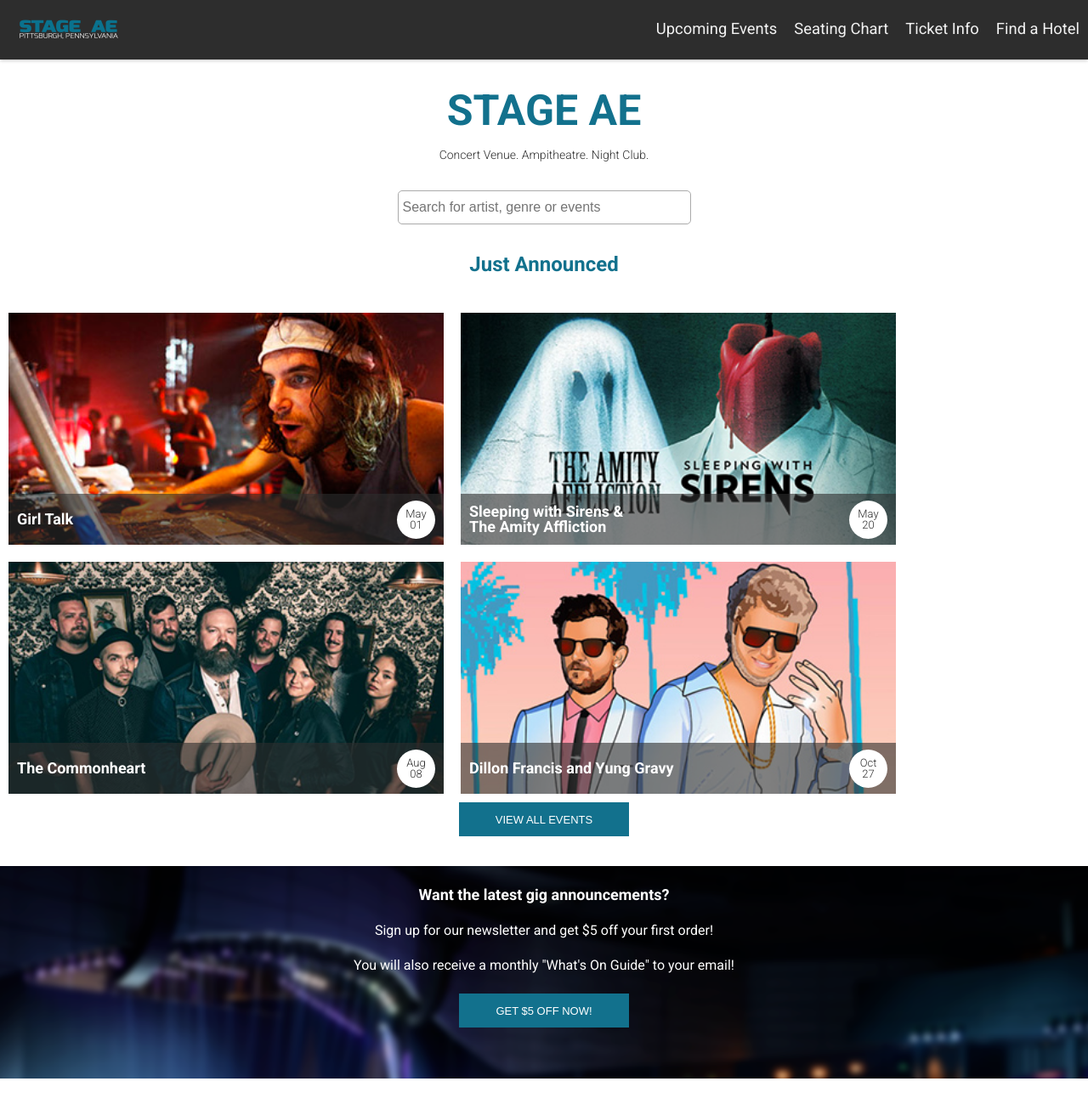
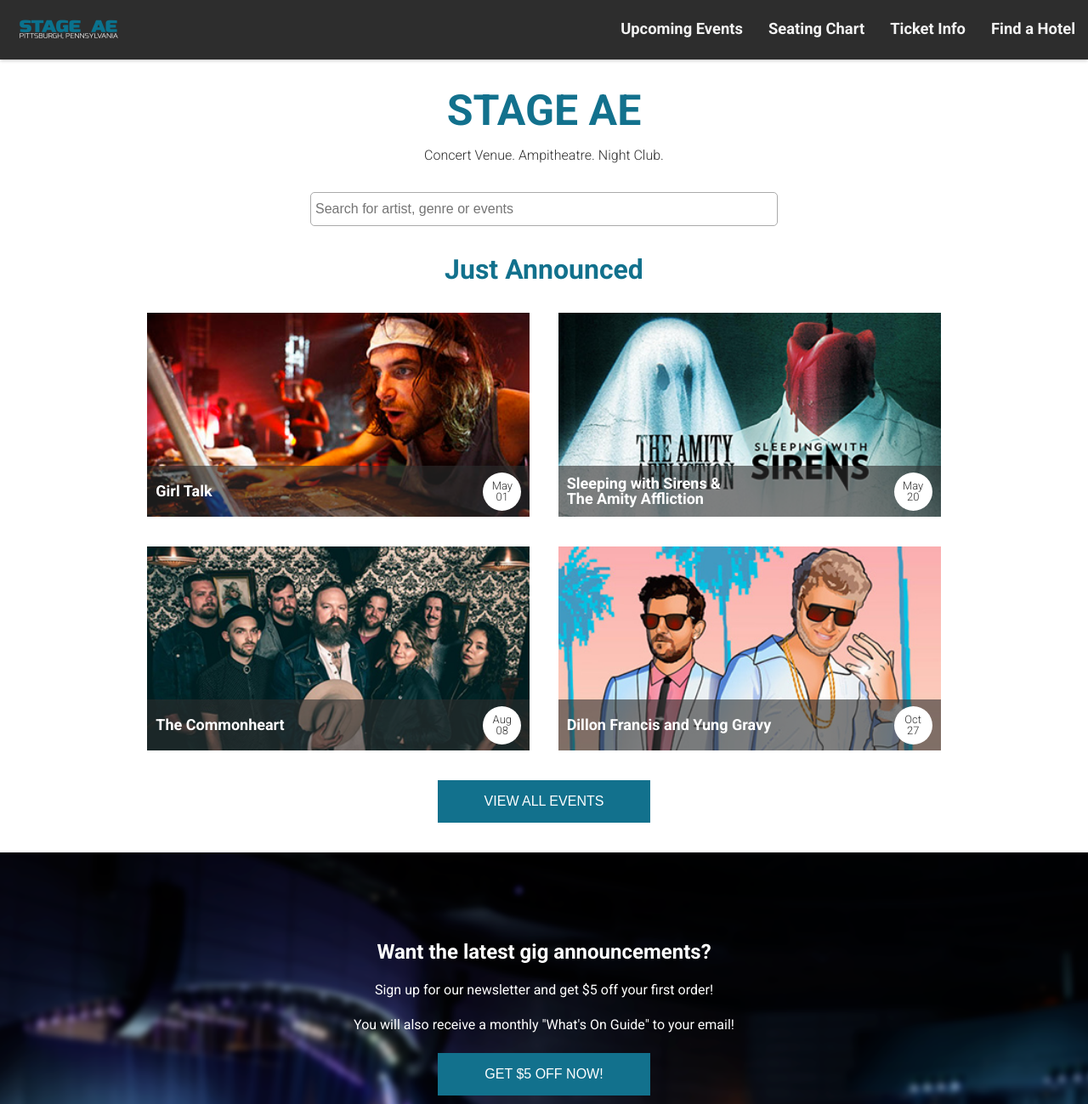
Before and after one commit to mark-oblack/stage-ae-redesign, a plain HTML site: page index.html in a window 1280 px wide. Shown: the top 1299 px of the page at 85% size. Drawn offline with Linux system fonts and the light colour scheme.

Commit message:
finished building desktop styling

```diff
--- a/css/responsive.css
+++ b/css/responsive.css
@@ -1,5 +1,5 @@
 
-@media screen and (max-width: 740px) {
+@media screen and (max-width: 739px) {
 	.topnav a:not(:first-child),
 	.topnav-items {
         display: none;
@@ -36,17 +36,54 @@
 }
 
 @media screen and (min-width: 650px) {
+	input[type=search] {
+		width: 550px;
+	}
+
 	.event-flex-item,
 	.event-details {
-		width: 40%;
-	}
-
-	.event-flex-item {
-		margin: 10px;
+		width: 45%;
 	}
 
 	.event-flex-container {
 		flex-direction: row;
 		flex-wrap: wrap;
+		justify-content: space-evenly;
+	}
+
+	.event-flex-item img,
+	.event-flex-item .event-details {
+		max-width: 450px;
 	}
 }
+
+@media screen and (min-width: 800px) {
+	h3 {
+		font-size: 32px;
+	}
+
+	.caption {
+		font-size: 16px;
+	}
+
+	.primary-btn {
+		font-size: 16px;
+	}
+
+	.large {
+		height: 50px;
+		width: 250px;
+	}
+
+	.newsletter-ad {
+		height: 400px;
+	}
+
+	.newsletter-ad h5 {
+		font-size: 24px;
+	}
+
+	footer ul li {
+		font-size: 16px;
+	}
+}
--- a/css/styles.css
+++ b/css/styles.css
@@ -84,7 +84,8 @@ Top navigation bar
     display: block;
     font-family: 'Roboto', sans-serif;
     font-size: 1.15em;
-    padding: 25px 10px 15px 10px;
+    font-weight: 700;
+    padding: 25px 15px 15px 15px;
 	text-align: center;
 	text-decoration: none;
 }
@@ -146,6 +147,7 @@ Featured events
     display: flex;
     flex-direction: column;
     margin: 0 auto;
+    max-width: 1000px;
 }
 
 .event-flex-item {
@@ -213,6 +215,7 @@ Primary button
 
 .primary-btn:hover {
     background-color: #7db1c0;
+    cursor: pointer;
     transition: 0.3s ease-in;
 }
 
@@ -230,12 +233,17 @@ Newsletter ad
 .newsletter-ad {
     background: #2d2d2d url(../assets/images/newsletter-bg.png) no-repeat center;
     background-size: cover;
-    height: 250px;
+    display: flex;
+    flex-direction: column;
+    justify-content: center;
+    height: 300px;
     margin-bottom: 35px;
 }
 
 .newsletter-ad div {
-    display: block;
+    display: flex;
+    flex-direction: column;
+    justify-content: space-between;
     margin: 0 auto;
     width: 95%;
 }
@@ -278,6 +286,7 @@ footer ul {
     justify-content: space-evenly;
     list-style: none;
     width: 80%;
+    max-width: 800px;
 }
 
 footer ul li {
--- a/index.html
+++ b/index.html
@@ -12,7 +12,7 @@
 <body>
     <header>
         <nav class="topnav" id="myTopnav">
-            <a href="index">
+            <a href="index.html">
                 <img class="logo" src="assets/logos/stage-ae-logo.png">
             </a>
             <div class="topnav-items" id="myTopnavItems">
```
